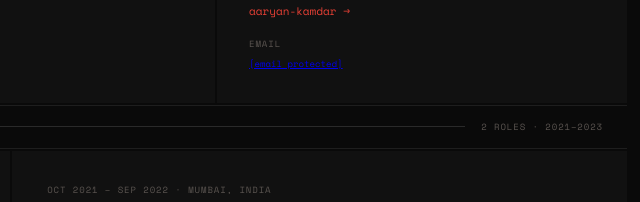
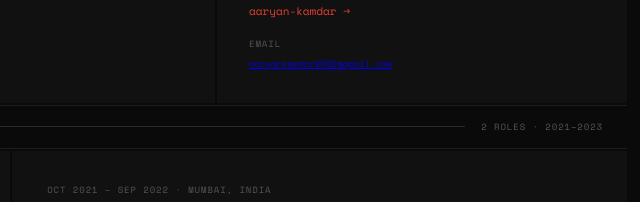
Before and after one commit to aaryan-kamdar/aaryan-kamdar.github.io, a plain HTML site: page index.html in a window 1280 px wide. Shown: the part 465-667 px from the top of the page, 629-1269 px from the left. Drawn offline with nearby package versions, Linux system fonts and the light colour scheme.

Commit message:
Update index.html

```diff
--- a/index.html
+++ b/index.html
@@ -195,7 +195,7 @@ nav{position:fixed;top:0;left:0;right:0;z-index:200;height:52px;display:flex;ali
         <div class="info-lbl">GitHub</div>
         <a href="https://github.com/aaryan-kamdar" target="_blank" style="font-family:var(--mono);font-size:11px;color:var(--accent);text-decoration:none;display:block;margin-bottom:1rem;">aaryan-kamdar →</a>
         <div class="info-lbl">Email</div>
-        <div style="font-family:var(--mono);font-size:9px;color:var(--ink2);"><a href="/cdn-cgi/l/email-protection" class="__cf_email__" data-cfemail="076666757e66696c666a6366753537373547606a666e6b2964686a">[email&#160;protected]</a></div>
+        <div style="font-family:var(--mono);font-size:9px;color:var(--ink2);"><a href="/cdn-cgi/l/email-protection" class="__cf_email__" data-cfemail="076666757e66696c666a6366753537373547606a666e6b2964686a">aaryankamdar2002@gmail.com</a></div>
       </div>
     </div>
   </div>
```
